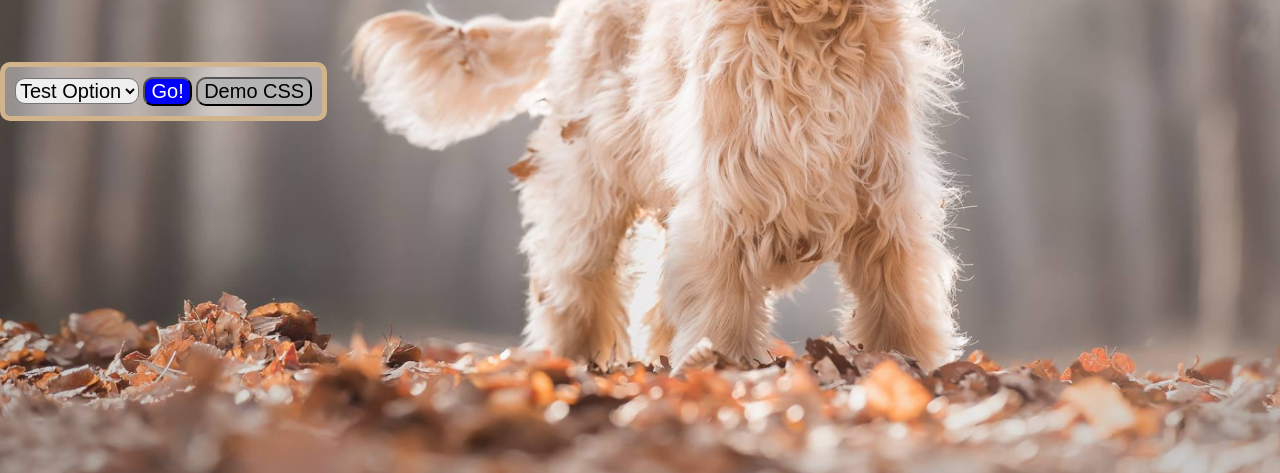
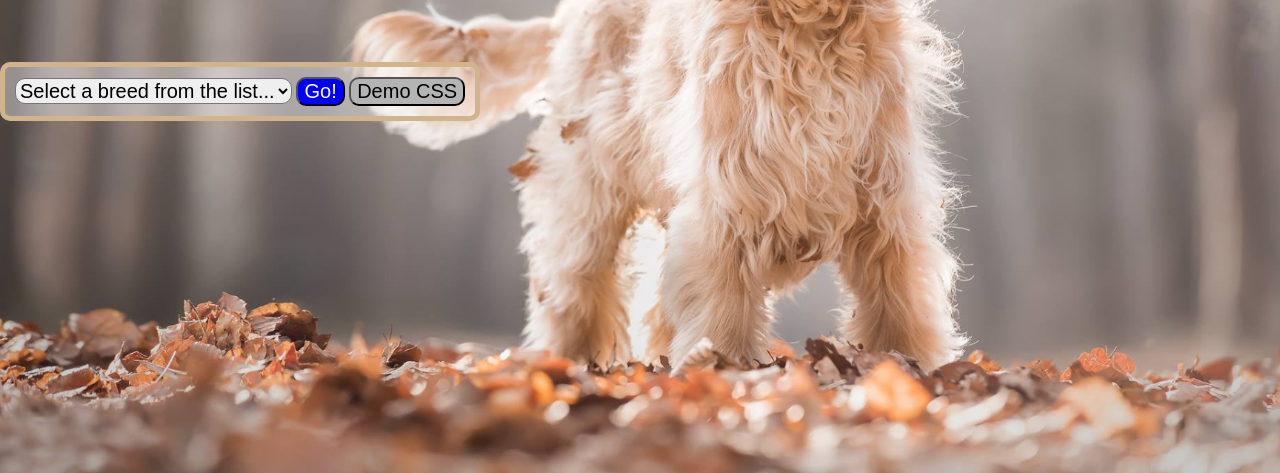
Before and after one commit to KarlosMoodios/My-Website, a plain HTML site: page dogbreedselector.html in a window 1280 px wide. Shown: the part 327-800 px from the top of the page. Drawn offline with Linux system fonts and the light colour scheme.

Commit message:
Update dogbreedselector.html
Changed the html file ready to accept new javascript

```diff
--- a/dogbreedselector.html
+++ b/dogbreedselector.html
@@ -33,8 +33,8 @@
                 </div><br>
             </div>
             <div class="select-breed">
-                <select>
-                    <option>Test Option</option>
+                <select name="Dog Breeds" id="breedList">
+                    <option>Select a breed from the list...</option>
                 </select>
                 <button id="Go" type="button">Go!</button>
                 <button type="button">Demo CSS</button>
@@ -42,3 +42,4 @@
         </div>
     </body>
 </html>
+<script>src = "dogs.js" </script>
```
